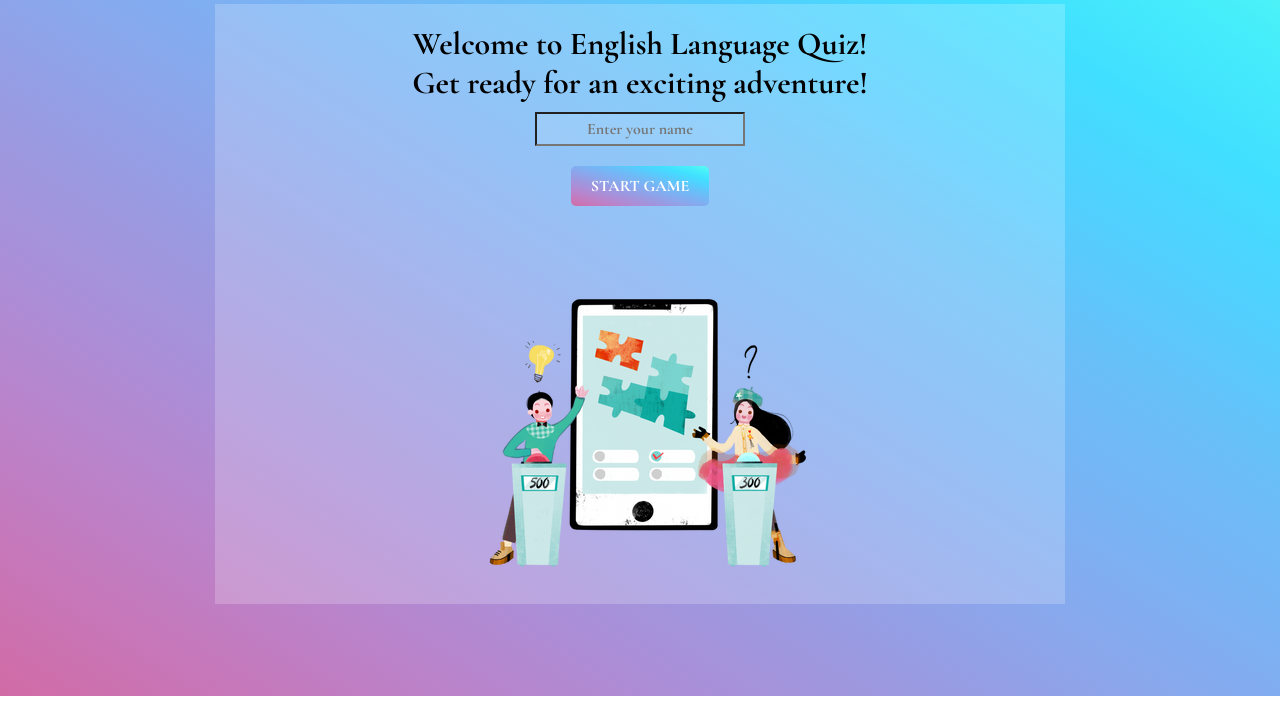
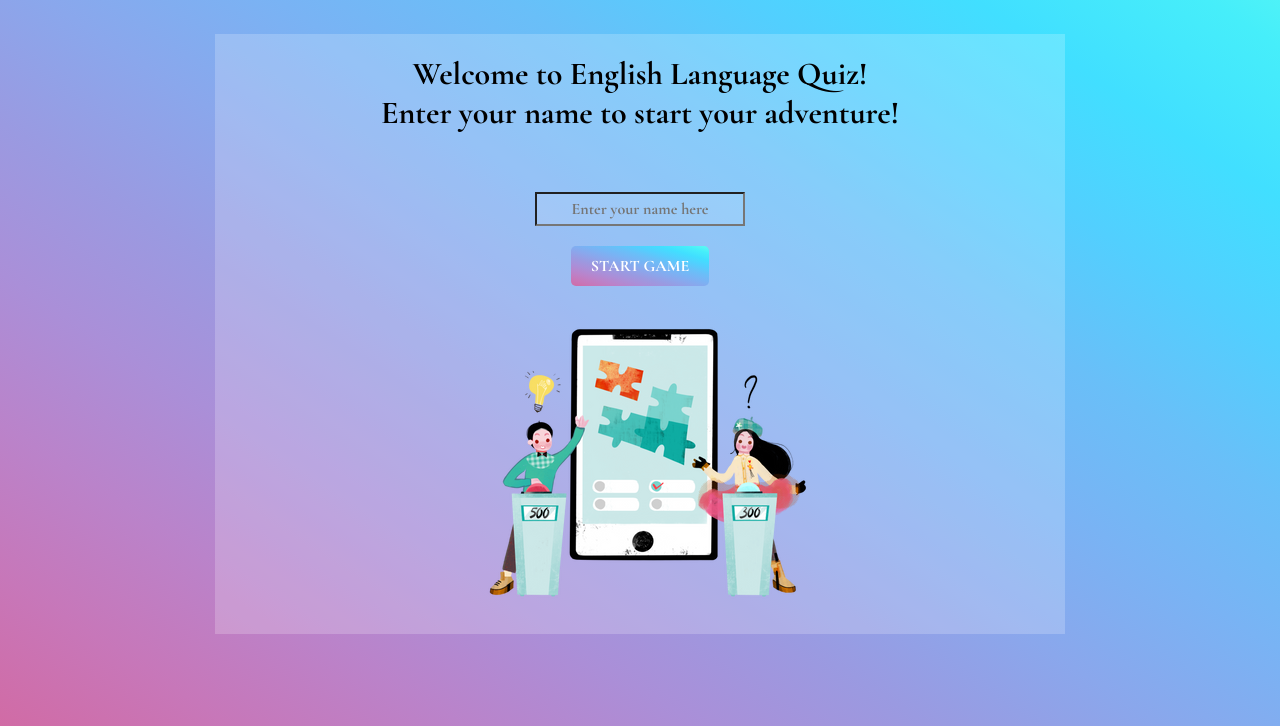
Before and after one commit to MartsyniukOlena/quiz, a plain HTML site: page index.html in a window 1280 px wide. Shown: the part 104-830 px from the top of the page. Before the commit the page ends 800 px from the top, so only its background shows below. Drawn offline with nearby package versions, Linux system fonts and the light colour scheme.

Commit message:
Add space between elements

```diff
--- a/assets/css/style.css
+++ b/assets/css/style.css
@@ -16,6 +16,7 @@ font-family: 'Cormorant Garamond', serif;
     color: black;
     text-align: center;
     font-size: 3rem;
+    margin-top: 30px;
 }
 
 .game-area {
@@ -62,6 +63,8 @@ input[type="text"] {
     font-size: 1rem;
     font-weight: 700;
     text-align: center;
+    position: relative;
+    top: 50px;
 }
 
 .button {
@@ -74,6 +77,8 @@ input[type="text"] {
     font-weight: 700;
     font-size: 1rem;
     font-family: 'Cormorant Garamond', serif;
+    position: relative;
+    top: 50px;
 }
 
 .button:hover {
--- a/index.html
+++ b/index.html
@@ -22,11 +22,11 @@
     <div class="game-area">
     <!--Welcome message-->
     <div class="welcome-message">
-        <p>Welcome to English Language Quiz!<br>Get ready for an exciting adventure!</p>
+        <p>Welcome to English Language Quiz!<br>Enter your name to start your adventure!</p>
     </div>
     <!--User can create a username-->
     <div class="username">
-    <input type="text" id="username" name="username" maxlength=15 placeholder="Enter your name">
+    <input type="text" id="username" name="username" maxlength=15 placeholder="Enter your name here">
     </div>
     <br>
     <button class="button" id="user-sign">Start Game</button>
```
